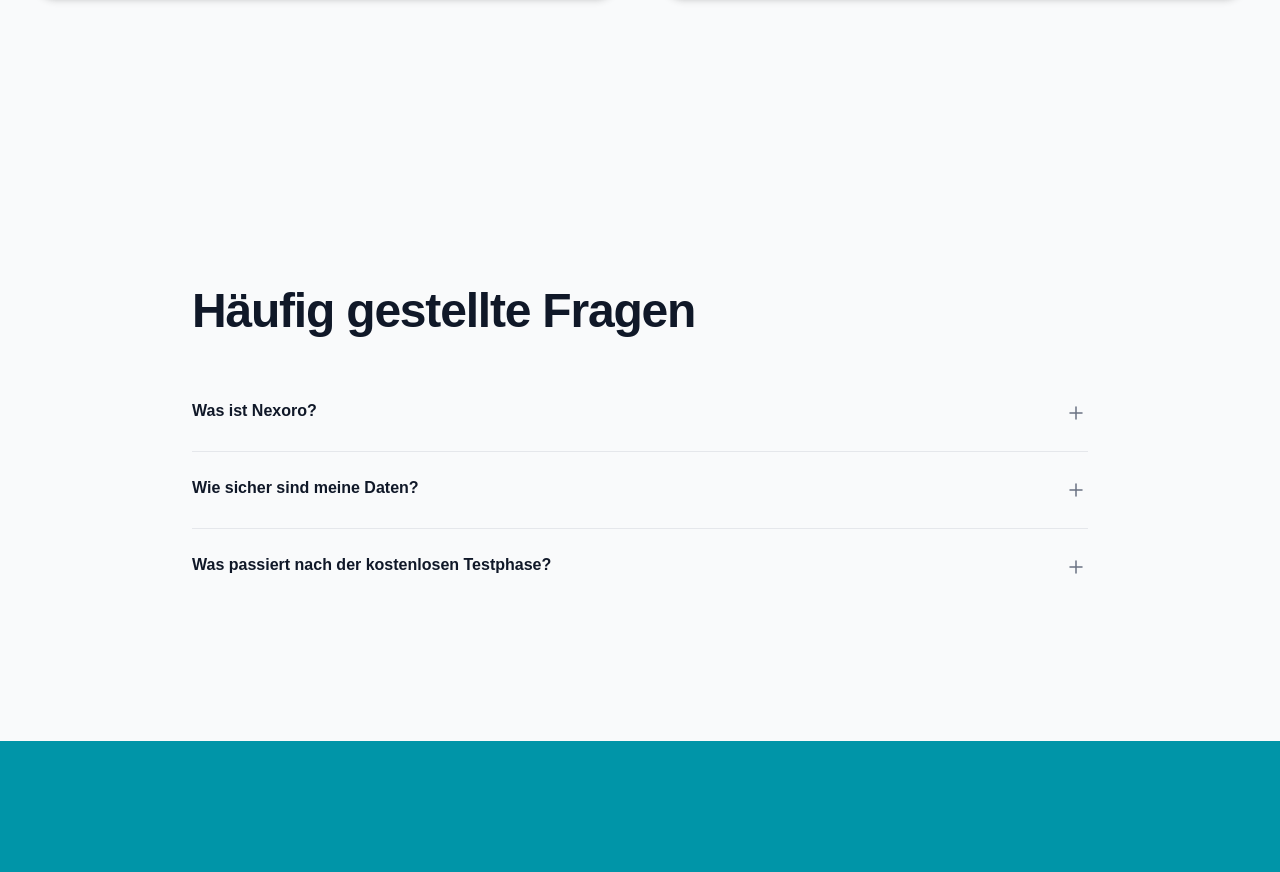
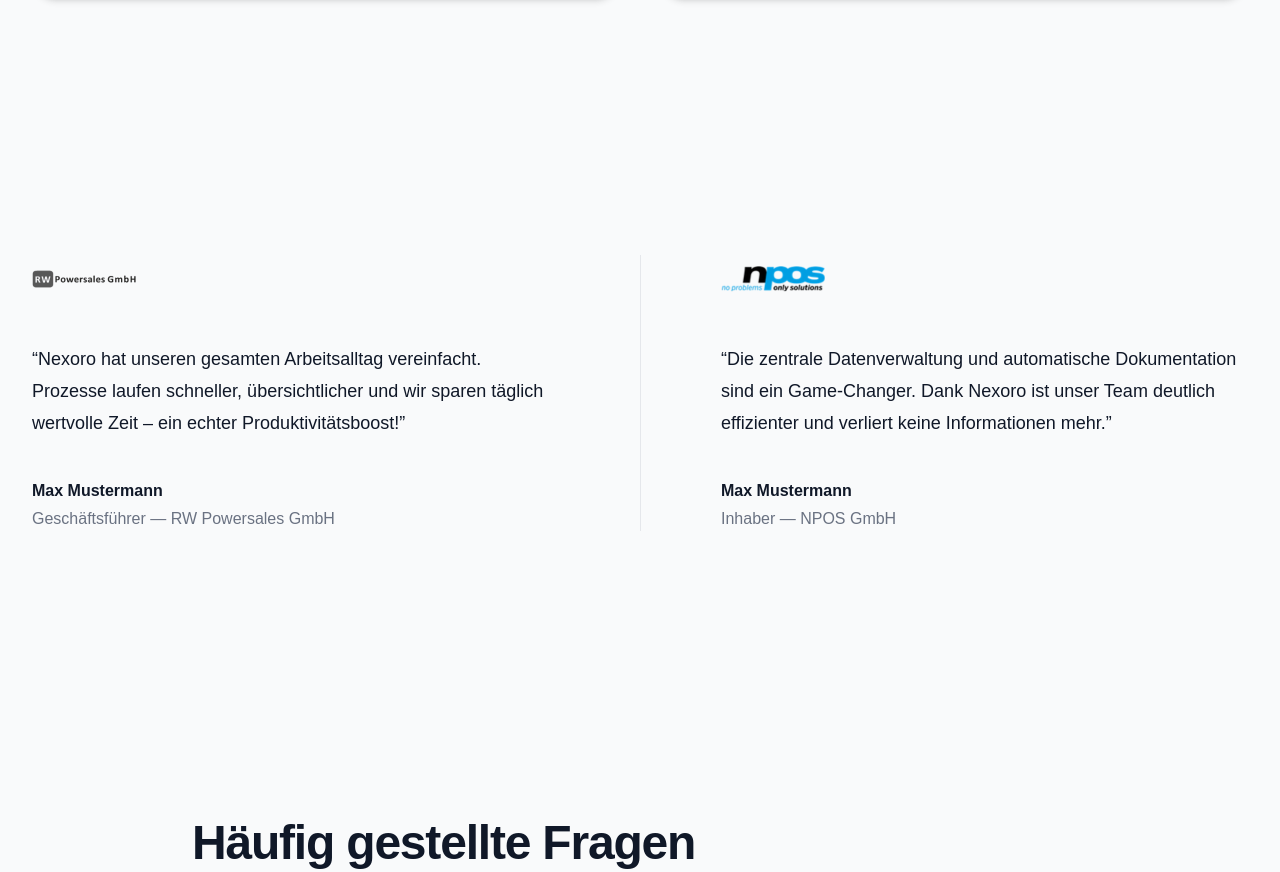
Before and after one commit to danielrckb/nexoro-landing, a Next.js app: page / in a window 1280 px wide. Shown: the part 5806-6678 px from the top of the page. Built offline with nearby package versions, Linux system fonts and the light colour scheme.

Commit message:
testimonials

```diff
--- /dev/null
+++ b/app/components/Testimonials.tsx
@@ -0,0 +1,67 @@
+export default function Testimonials() {
+  return (
+    <section className="bg-gray-50 py-24 sm:py-32">
+      <div className="mx-auto max-w-7xl px-6 lg:px-8">
+
+        <div className="mx-auto grid max-w-2xl grid-cols-1 lg:mx-0 lg:max-w-none lg:grid-cols-2">
+
+          {/* LEFT TESTIMONIAL */}
+          <div className="flex flex-col pb-10 sm:pb-16 lg:pr-8 lg:pb-0 xl:pr-20">
+
+            {/* LOGO – wie im Original */}
+            <img
+              alt=""
+              src="/img/logos/powersales.png"
+              className="h-12 self-start"
+            />
+
+            <figure className="mt-10 flex flex-auto flex-col justify-between">
+              <blockquote className="text-lg leading-8 text-gray-900">
+                <p>
+                  “Nexoro hat unseren gesamten Arbeitsalltag vereinfacht. Prozesse laufen schneller,
+                  übersichtlicher und wir sparen täglich wertvolle Zeit – ein echter Produktivitätsboost!”
+                </p>
+              </blockquote>
+
+              <figcaption className="mt-10 flex items-center gap-x-6">
+                <div className="text-base">
+                  <div className="font-semibold text-gray-900">Max Mustermann</div>
+                  <div className="mt-1 text-gray-500">Geschäftsführer — RW Powersales GmbH</div>
+                </div>
+              </figcaption>
+            </figure>
+          </div>
+
+          {/* RIGHT TESTIMONIAL */}
+          <div className="flex flex-col border-t border-gray-200 pt-10 sm:pt-16 lg:border-t-0 lg:border-l lg:pt-0 lg:pl-8 xl:pl-20">
+
+            {/* LOGO – wie im Original */}
+            <img
+              alt=""
+              src="/img/logos/npos.png"
+              className="h-12 self-start"
+            />
+
+            <figure className="mt-10 flex flex-auto flex-col justify-between">
+              <blockquote className="text-lg leading-8 text-gray-900">
+                <p>
+                  “Die zentrale Datenverwaltung und automatische Dokumentation sind ein Game-Changer.
+                  Dank Nexoro ist unser Team deutlich effizienter und verliert keine Informationen mehr.”
+                </p>
+              </blockquote>
+
+              <figcaption className="mt-10 flex items-center gap-x-6">
+                <div className="text-base">
+                  <div className="font-semibold text-gray-900">Max Mustermann</div>
+                  <div className="mt-1 text-gray-500">Inhaber — NPOS GmbH</div>
+                </div>
+              </figcaption>
+
+            </figure>
+          </div>
+
+        </div>
+      </div>
+    </section>
+  );
+}
--- a/app/page.tsx
+++ b/app/page.tsx
@@ -7,6 +7,7 @@ import Footer from "./components/Footer"
 import Header from "./components/Header"
 import Hero from "./components/Hero"
 import Pricing from "./components/Pricing"
+import Testimonials from "./components/Testimonials"
 import TextRotation from "./components/TextRotation"
 
 
@@ -20,6 +21,7 @@ export default function Home() {
       <FeaturesCards />
       <Pricing />
       <Comparison />
+      <Testimonials />
       <FAQ />
       <CTA />
       <Footer />
```
Also changed, not shown: public/img/logos/npos.png (added), public/img/logos/powersales.png (added).
